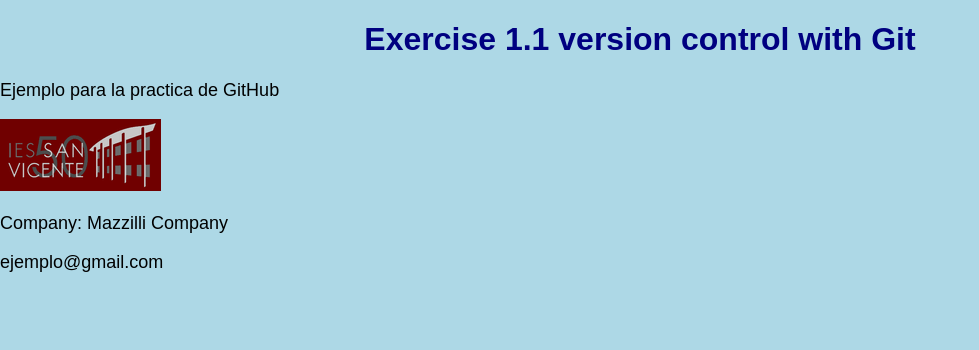
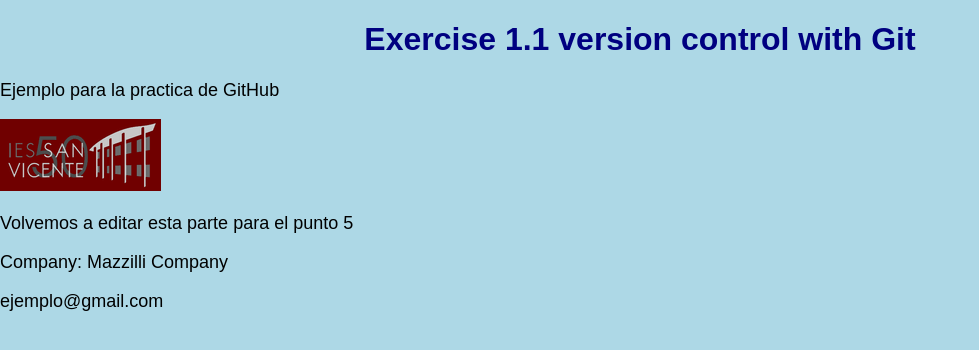
Before and after one commit to NickBullicik/Exercise_Unit5_website, a plain HTML site: page index.html in a window 1280 px wide. Shown: the whole page, without its empty margins (0-979 px from the left). Drawn offline with Linux system fonts and the light colour scheme.

Commit message:
Main branch body exit

```diff
--- a/index.html
+++ b/index.html
@@ -8,6 +8,7 @@
         <h1>Exercise 1.1 version control with Git</h1>
         <p>Ejemplo para la practica de GitHub</p>
         <img src="logo.png" alt="Imagen Logo IES San Vicente">
+        <p>Volvemos a editar esta parte para el punto 5</p>
     </body>
     <footer>
         <p>Company: Mazzilli Company</p>
```
